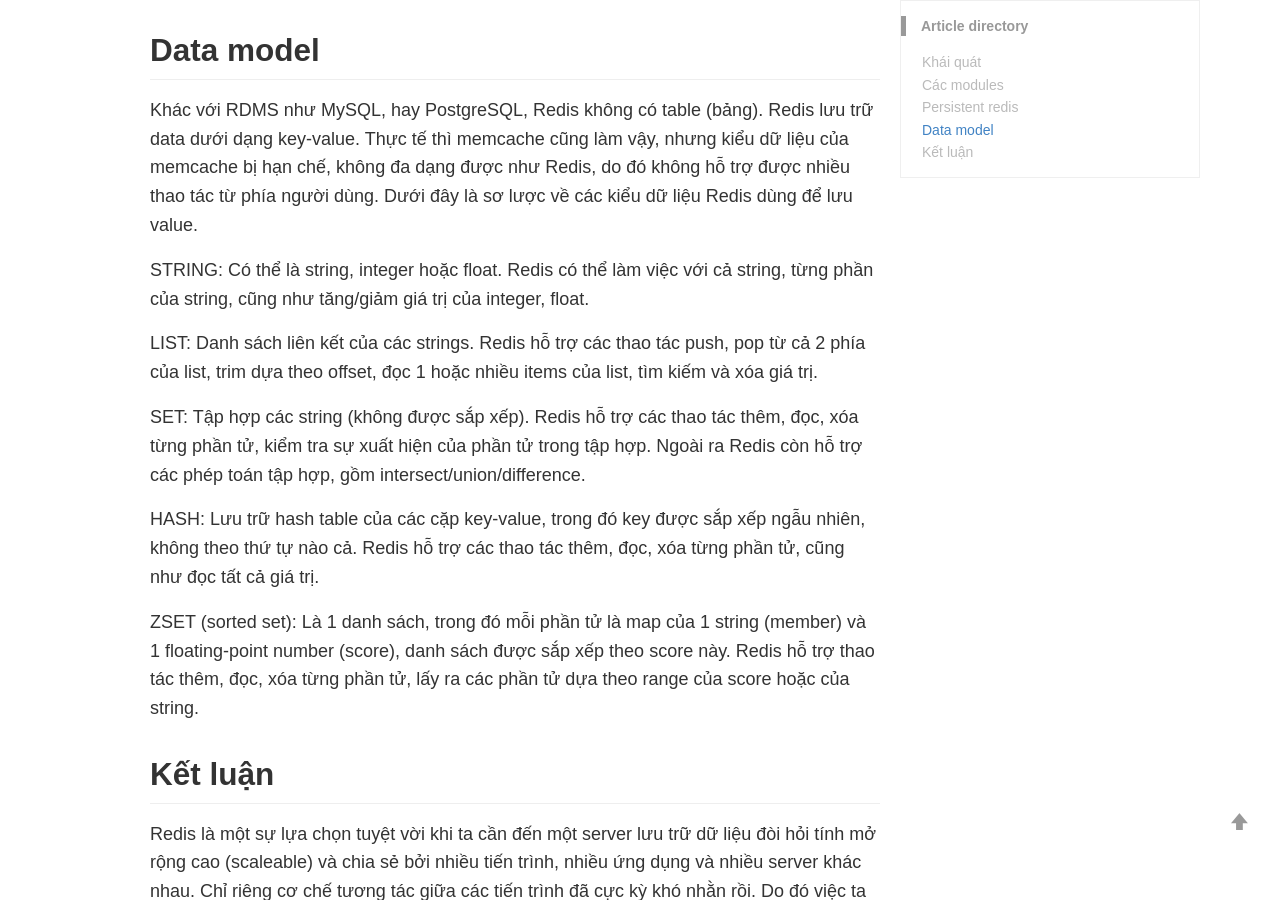
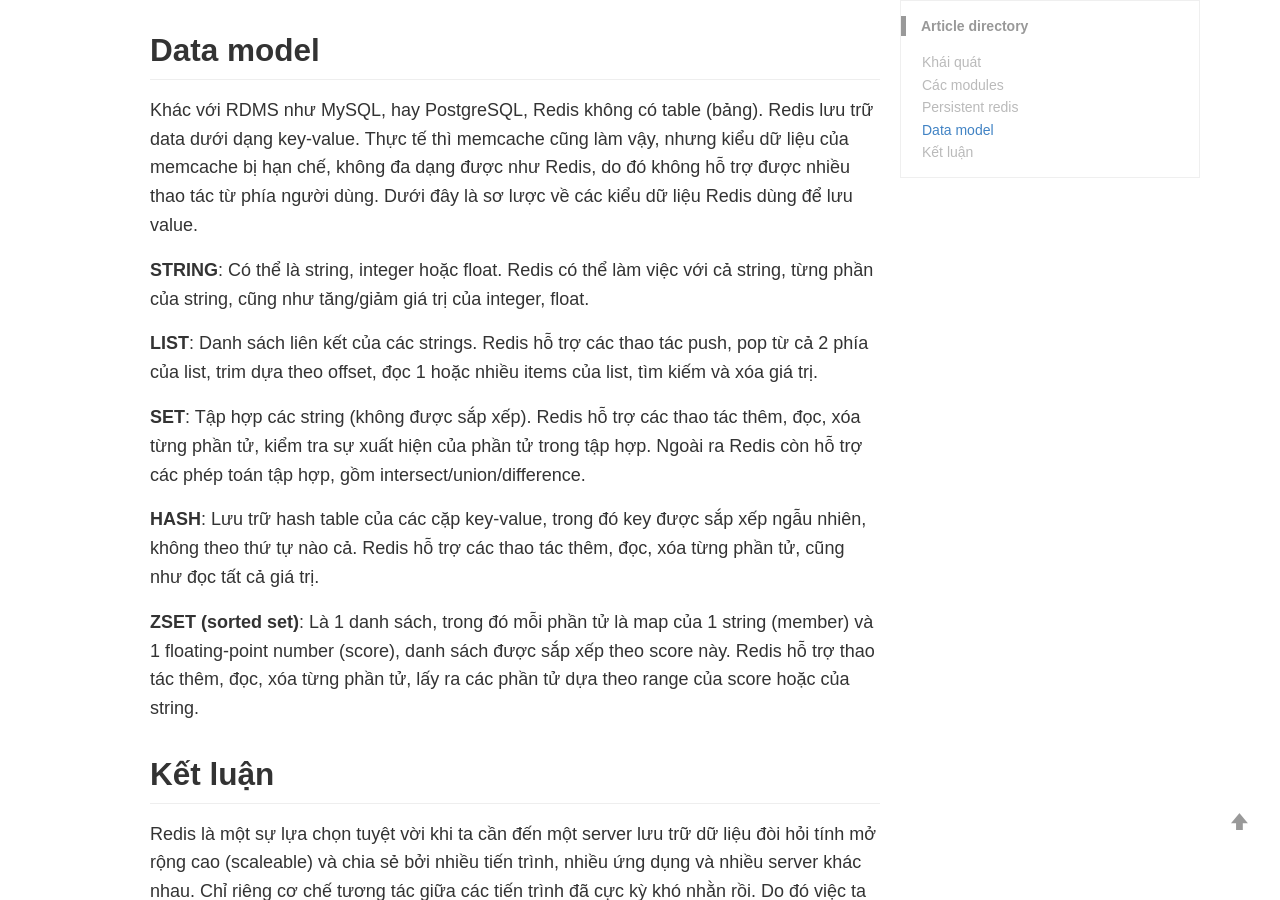
Before and after one commit to nqloc/nqloc.github.io, a Jekyll site: the page built from _posts/2019-11-20-Redis-la-gi.md, in a window 1280 px wide and 900 px high, scrolled down 2523 px. Built offline with Jekyll 4.4.1, drawn with Linux system fonts in a browser that asks for light colours; comment, search, counter and statistics services are not loaded; part of the change alters nothing that is shown; some of the changed text lies outside the part shown.

```diff
--- a/_posts/2019-11-20-Redis-la-gi.md
+++ b/_posts/2019-11-20-Redis-la-gi.md
@@ -45,7 +45,7 @@ Bên cạnh việc lưu key-value trên bộ nhớ RAM, Redis có 2 background t
 
 Có 2 loại file được ghi xuống đĩa cứng:
 
-RDB (Redis DataBase file) Cách thức làm việc RDB thực hiện tạo và sao lưu snapshot của DB vào ổ cứng sau mỗi khoảng thời gian nhất định.
+**RDB (Redis DataBase file)** Cách thức làm việc RDB thực hiện tạo và sao lưu snapshot của DB vào ổ cứng sau mỗi khoảng thời gian nhất định.
 
 Ưu điểm
 
@@ -55,7 +55,7 @@ Nhược điểm
 
 RDB không phải là lựa chọn tốt nếu bạn muốn giảm thiểu tối đa nguy cơ mất mát dữ liệu. Thông thường người dùng sẽ set up để tạo RDB snapshot 5 phút 1 lần (hoặc nhiều hơn). Do vậy, trong trường hợp có sự cố, Redis không thể hoạt động, dữ liệu trong những phút cuối sẽ bị mất. RDB cần dùng fork() để tạo tiến trình con phục vụ cho thao tác disk I/O. Trong trường hợp dữ liệu quá lớn, quá trình fork() có thể tốn thời gian và server sẽ không thể đáp ứng được request từ client trong vài milisecond hoặc thậm chí là 1 second tùy thuộc vào lượng data và hiệu năng CPU.
 
-AOF (Append Only File) Cách thức làm việc AOF lưu lại tất cả các thao tác write mà server nhận được, các thao tác này sẽ được chạy lại khi restart server hoặc tái thiết lập dataset ban đầu.
+**AOF (Append Only File)** Cách thức làm việc AOF lưu lại tất cả các thao tác write mà server nhận được, các thao tác này sẽ được chạy lại khi restart server hoặc tái thiết lập dataset ban đầu.
 
 Ưu điểm
 
@@ -69,15 +69,15 @@ File AOF thường lớn hơn file RDB với cùng 1 dataset. AOF có thể ch
 
 Khác với RDMS như MySQL, hay PostgreSQL, Redis không có table (bảng). Redis lưu trữ data dưới dạng key-value. Thực tế thì memcache cũng làm vậy, nhưng kiểu dữ liệu của memcache bị hạn chế, không đa dạng được như Redis, do đó không hỗ trợ được nhiều thao tác từ phía người dùng. Dưới đây là sơ lược về các kiểu dữ liệu Redis dùng để lưu value.
 
-STRING: Có thể là string, integer hoặc float. Redis có thể làm việc với cả string, từng phần của string, cũng như tăng/giảm giá trị của integer, float.
+**STRING**: Có thể là string, integer hoặc float. Redis có thể làm việc với cả string, từng phần của string, cũng như tăng/giảm giá trị của integer, float.
 
-LIST: Danh sách liên kết của các strings. Redis hỗ trợ các thao tác push, pop từ cả 2 phía của list, trim dựa theo offset, đọc 1 hoặc nhiều items của list, tìm kiếm và xóa giá trị.
+**LIST**: Danh sách liên kết của các strings. Redis hỗ trợ các thao tác push, pop từ cả 2 phía của list, trim dựa theo offset, đọc 1 hoặc nhiều items của list, tìm kiếm và xóa giá trị.
 
-SET: Tập hợp các string (không được sắp xếp). Redis hỗ trợ các thao tác thêm, đọc, xóa từng phần tử, kiểm tra sự xuất hiện của phần tử trong tập hợp. Ngoài ra Redis còn hỗ trợ các phép toán tập hợp, gồm intersect/union/difference.
+**SET**: Tập hợp các string (không được sắp xếp). Redis hỗ trợ các thao tác thêm, đọc, xóa từng phần tử, kiểm tra sự xuất hiện của phần tử trong tập hợp. Ngoài ra Redis còn hỗ trợ các phép toán tập hợp, gồm intersect/union/difference.
 
-HASH: Lưu trữ hash table của các cặp key-value, trong đó key được sắp xếp ngẫu nhiên, không theo thứ tự nào cả. Redis hỗ trợ các thao tác thêm, đọc, xóa từng phần tử, cũng như đọc tất cả giá trị.
+**HASH**: Lưu trữ hash table của các cặp key-value, trong đó key được sắp xếp ngẫu nhiên, không theo thứ tự nào cả. Redis hỗ trợ các thao tác thêm, đọc, xóa từng phần tử, cũng như đọc tất cả giá trị.
 
-ZSET (sorted set): Là 1 danh sách, trong đó mỗi phần tử là map của 1 string (member) và 1 floating-point number (score), danh sách được sắp xếp theo score này. Redis hỗ trợ thao tác thêm, đọc, xóa từng phần tử, lấy ra các phần tử dựa theo range của score hoặc của string.
+**ZSET (sorted set)**: Là 1 danh sách, trong đó mỗi phần tử là map của 1 string (member) và 1 floating-point number (score), danh sách được sắp xếp theo score này. Redis hỗ trợ thao tác thêm, đọc, xóa từng phần tử, lấy ra các phần tử dựa theo range của score hoặc của string.
 
 ## Kết luận
 
```
